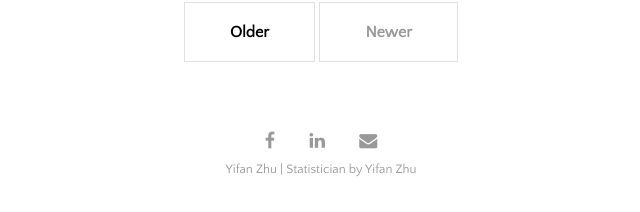
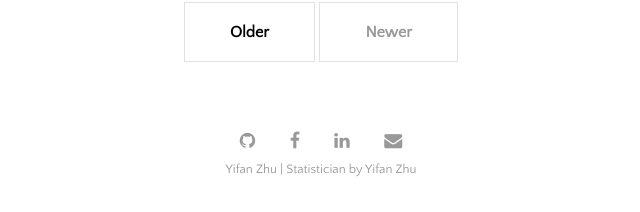
Before and after one commit to fanne-stat/fanne-stat.github.io, a Jekyll site: the page built from index.html, in a window 1280 px wide. Shown: the part 2801-3013 px from the top of the page, without its empty margins (319-959 px from the left). Built offline with Jekyll 4.4.1, drawn with Linux system fonts in a browser that asks for light colours; nearby versions of some CDN libraries; the list of posts is cut into pages by our own code.

Commit message:
add github to footer

```diff
--- a/_includes/footer.html
+++ b/_includes/footer.html
@@ -1,4 +1,5 @@
 <footer class="footer">
+  <a href="https://github.com/{{ site.author.github }}"><i class="fa fa-github" aria-hidden="true" target="_blank"></i></a>
   <a href="https://www.facebook.com/yifan.zhu.357"><i class="fa fa-facebook" aria-hidden="true" target="_blank"></i></a>
   <a href="https://linkedin.com/in/yifanzhu1"><i class="fa fa-linkedin" aria-hidden="true" target="_blank"></i></a>
   <a href="mailto:yifanzhu@iastate.edu"><i class="fa fa-envelope" aria-hidden="true" target="_blank"></i></a>
```
